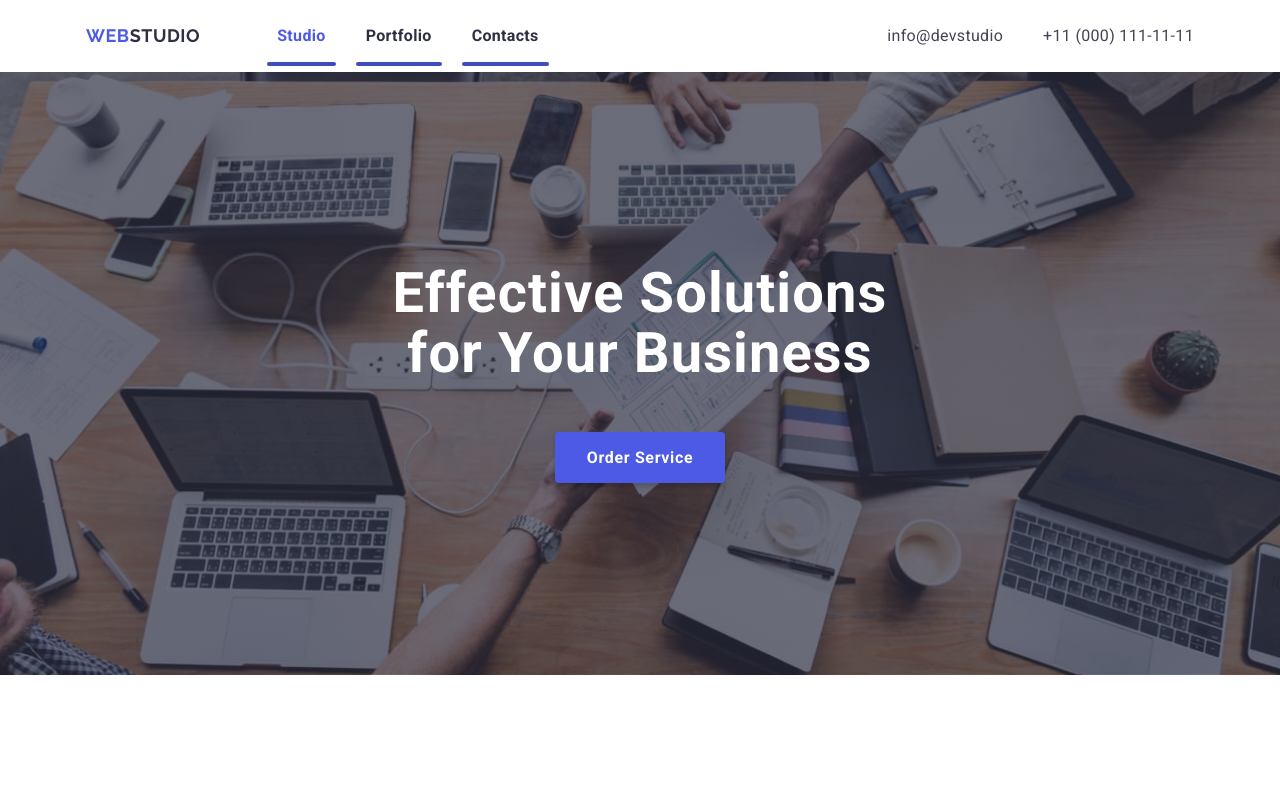
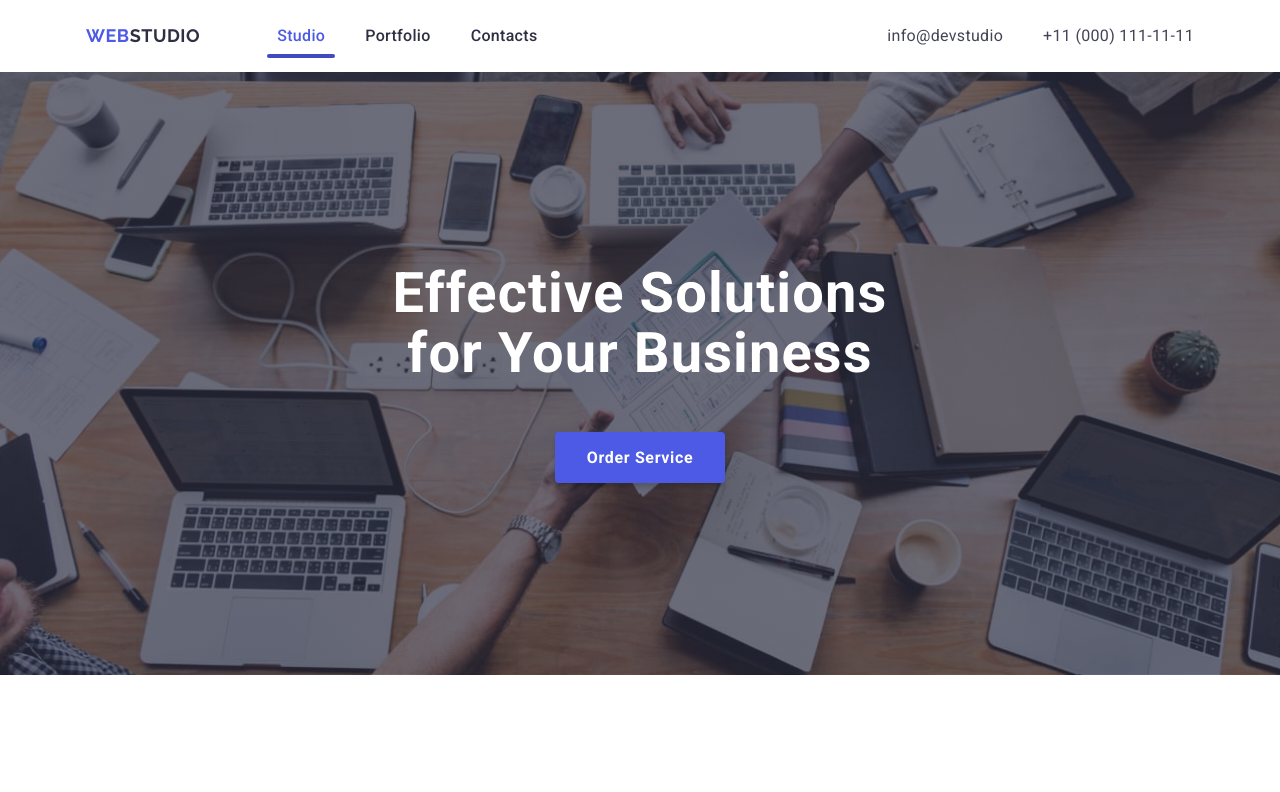
Before and after one commit to KaterynaArtemieva/goit-markup-hw-05, a plain HTML site: page index.html in a window 1280 px wide. Shown: the top 792 px of the page. Drawn offline with nearby package versions, Linux system fonts and the light colour scheme.

Commit message:
Зробила хедер

```diff
--- a/css/styles.css
+++ b/css/styles.css
@@ -6,6 +6,9 @@
   --white-color: #ffffff;
   --cloud-color: #f4f4fd;
   --cornflover-color: #e7e9fc;
+
+  --timing-function: cubic-bezier(0.4, 0, 0.2, 1);
+  --timing-duration: 250ms;
 }
 body {
   font-family: 'Roboto', sans-serif;
@@ -99,7 +102,7 @@ a {
   padding-bottom: 10px;
   padding-left: 10px;
 
-  font-weight: 600;
+  font-weight: 500;
   font-size: 16px;
   line-height: 1.5;
   letter-spacing: 0.02em;
@@ -107,33 +110,51 @@ a {
 
 }
 .link-nav::after {
+  content: '';
+
   position: absolute;
+  left: 0;
+  bottom: 0;
 
-  content: '';
+  display: block;
   width: 100%;
-height: 4px;
-left: 0px;
-top: 48px;
-background: var(--last-accent-color);
-border-radius: 2px;
-opacity: 1;
-transition: opacity 250ms cubic-bezier(0.4, 0, 0.2, 1);
+  height: 4px;
+  background-color: var(--last-accent-color);
+  border-radius: 2px;
+
+opacity:0;
+transition: opacity var(--timing-duration) var(--timing-function);
 }
+
+  .link-nav:hover::after{
+    opacity:1;
+  }
+  .link-nav:focus::after{
+    opacity:1;
+
+  }
+
 .link-nav:hover {
-  color: var(--second-color);
-}
-.link-nav:hover ::after{
-  opacity: 1;
-
+  color: var(--last-accent-color);
 }
 .link-nav:focus {
-  color: var(--second-color);
-}
-.link-nav:active {
-  color: var(--accent-color);
+  color: var(--last-accent-color);
 }
 .current {
   color: var(--accent-color);
+}
+.current::before{
+  content: '';
+
+  position: absolute;
+  left: 0;
+  bottom: 0;
+
+  display: block;
+  width: 100%;
+  height: 4px;
+  background-color: var(--last-accent-color);
+  border-radius: 2px;
 }
 .contact-link {
   padding-top: 10px;
@@ -145,6 +166,8 @@ transition: opacity 250ms cubic-bezier(0.4, 0, 0.2, 1);
   line-height: 1.5;
   letter-spacing: 0.02em;
   color: var(--second-color);
+transition: color var(--timing-duration) var(--timing-function);
+
 }
 .contact-item:first-child {
   margin-right: 20px;
```
